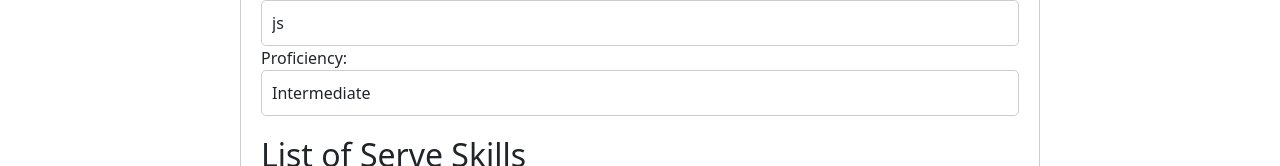
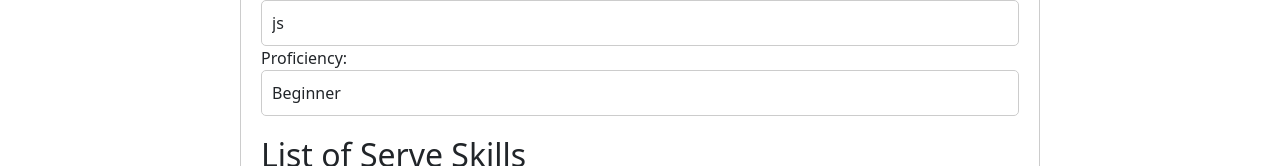
Before and after one commit to Manav9241/Skill-Swap-Frontend, a React (Vite) app: page /edit-profile in a window 1280 px wide. Shown: the part 427-593 px from the top of the page. Built offline with nearby package versions, Linux system fonts and the light colour scheme; the HTML template or start-up script is replaced by a standard one.

Commit message:
error removed in need skill

```diff
--- a/src/screens/EditProfile/EditProfile.jsx
+++ b/src/screens/EditProfile/EditProfile.jsx
@@ -115,7 +115,7 @@ const EditProfile = () => {
                       id="skillProficiency"
                       name='proficiency'
                       className="form-control"
-                      value="2"
+                      value={needSkill.proficiency}
                       onChange={handleNeedSkillChange}
                   >
                       <option value="0">Never Touched</option>
```
